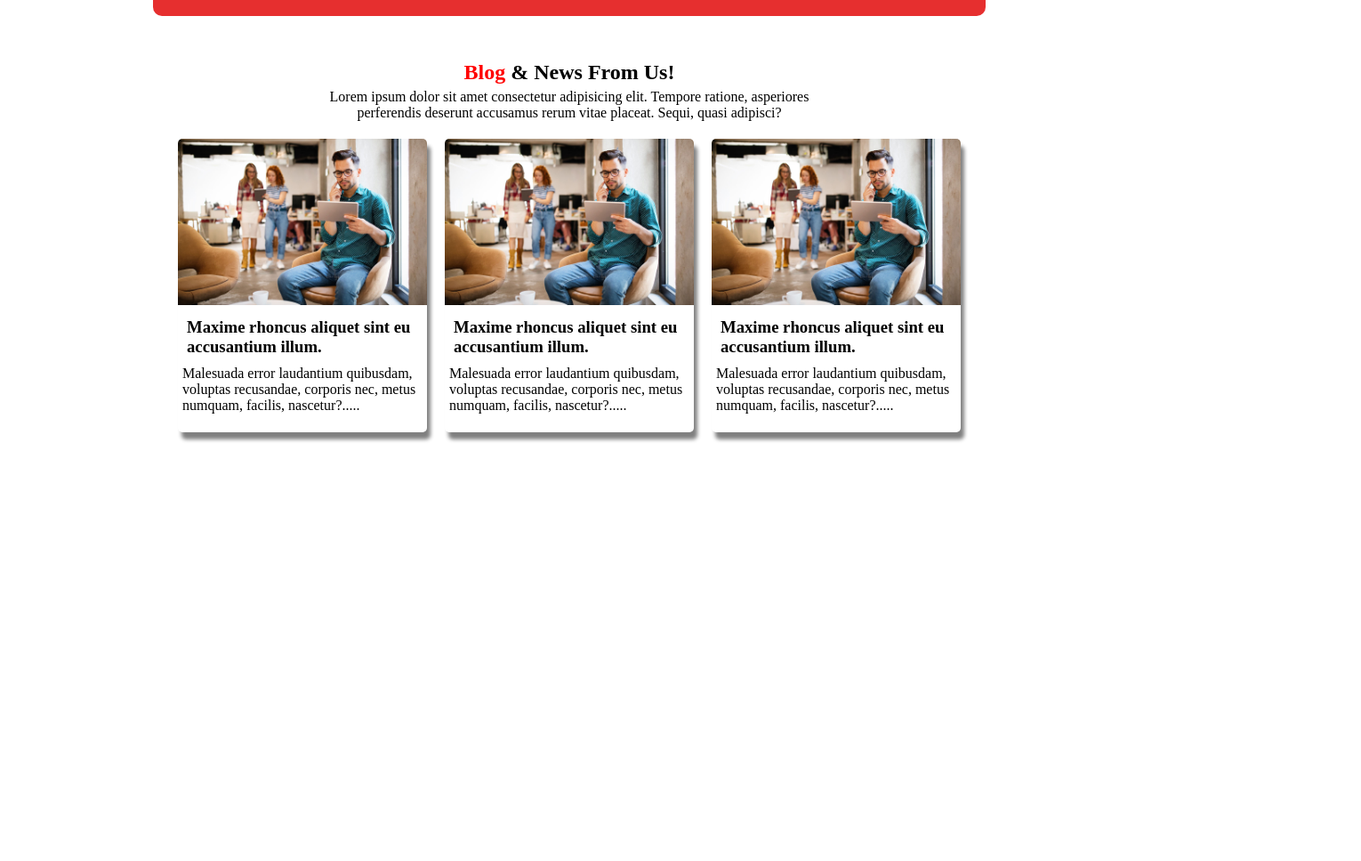
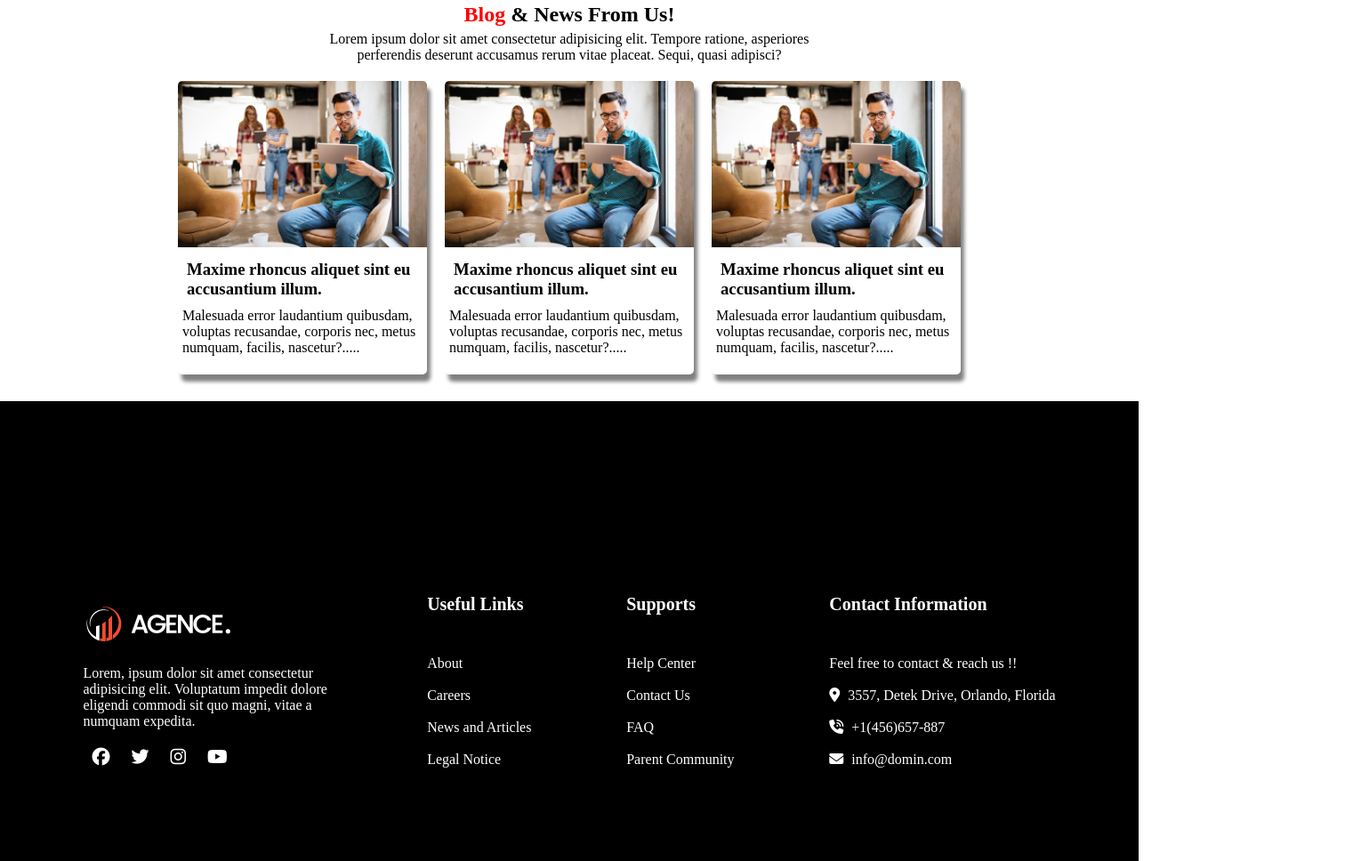
Before and after one commit to gopalbasak1/digital-agency, a plain HTML site: page index.html in a window 1280 px wide. Shown: the part 1832-2800 px from the top of the page at 89% size, 1530 px wide, since content can reach past the window. Before the commit the page ends 2348 px from the top, so only its background shows below. Drawn offline with Linux system fonts and the light colour scheme.

Commit message:
footer section created

```diff
--- a/index.html
+++ b/index.html
@@ -4,6 +4,7 @@
     <meta charset="UTF-8">
     <meta name="viewport" content="width=device-width, initial-scale=1.0">
     <title>Digital Agency</title>
+    <script src="https://kit.fontawesome.com/526ec44a64.js" crossorigin="anonymous"></script>
     <link rel="stylesheet" href="style.css">
 </head>
 <body>
@@ -67,7 +68,7 @@
             </div>
         </section>
 
-        <section>
+        <section class="service">
             <div class="service-container">
                 <div class="service-left">
                     <button class="btn-primary sl-btn">Hire us now</button>
@@ -119,7 +120,7 @@
             </div>
         </section>
 
-        <section>
+        <section class="appointment">
             <div class="appointment-container">
                 <div class="phone-call">
                     <img class="icon" src="./asset/icons/phone-call.png" alt="">
@@ -168,6 +169,54 @@
         </section>
     </main>
 
-    <footer></footer>
+    <footer>
+
+            <div class="footer-container">
+                <div class="footer-part">
+                    <div class="footer-first">
+                        <img src="./asset/logo/logo.png" alt="">
+                        <p>Lorem, ipsum dolor sit amet consectetur adipisicing elit. Voluptatum impedit dolore eligendi commodi sit quo magni, vitae a numquam expedita.</p>
+                        <div class="social-link">
+                            <span><i class="fa-brands fa-facebook"></i></span>
+                            <span><i class="fa-brands fa-twitter"></i></span>
+                            <span><i class="fa-brands fa-instagram"></i></span>
+                            <span><i class="fa-brands fa-youtube"></i></span>
+                        </div>
+                    </div>
+                    <div class="footer-second">
+                        <h4>Useful Links</h4>
+                        <ul>
+                            <li>About</li>
+                            <li>Careers</li>
+                            <li>News and Articles</li>
+                            <li>Legal Notice</li>
+                        </ul>
+                    </div>
+                    <div class="footer-second">
+                        <h4>Supports</h4>
+                        <ul>
+                            <li>Help Center</li>
+                            <li>Contact Us</li>
+                            <li>FAQ</li>
+                            <li>Parent Community</li>
+                        </ul>
+                    </div>
+
+                    <div class="footer-second">
+                        <h4>Contact Information</h4>
+                        <ul>
+                            <li>Feel free to contact & reach us !!</li>
+                            <li><i class="fa-solid fa-location-dot"></i> 3557, Detek Drive, Orlando, Florida</li>
+                            <li><i class="fa-solid fa-phone-volume"></i> +1(456)657-887</li>
+                            <li><i class="fa-solid fa-envelope"></i> info@domin.com</li>
+                        </ul>
+                    </div>
+                </div>
+
+                <p class="copy">Copyright @ 2022 Agence. All rights reserved.</p>
+            </div>
+
+
+    </footer>
 </body>
 </html>
--- a/style.css
+++ b/style.css
@@ -90,18 +90,25 @@
     color:black;
     background-color: white;
 }
+/* Service CSS */
 
+.service{
+    width:1400px;
+    height: 100vh;
+}
 .service-container{
+    width:100%;
     background-image: url('./asset/image/footer-bg.png'), linear-gradient(rgba(0,0,0,.9),rgba(0,0,0,.9));
     background-blend-mode: overlay;
     background-position: center;
     background-size: cover;
     background-repeat: no-repeat;
-    height: 100vh;
+
     color:white;
     display:flex;
     align-items: center;
-    padding:25px;
+    padding:65px;
+
 }
 
 .service-left h1{
@@ -180,15 +187,19 @@
 }
 
 /* Appointmen CSS */
+
+.appointment{
+    width:80%;
+    margin:0 auto;
+}
 .appointment-container{
     display:flex;
     justify-content: space-around;
-    width:70%;
     margin:auto;
     padding:20px;
     background-color: rgba(228, 25, 25, 0.9);
     border-radius: 10px;
-    margin-top:-30px;
+    margin-top:-45px;
     align-items: center;
     color:white;
     margin-bottom:20px;
@@ -265,3 +276,59 @@
 .card p{
     padding:0 5px 0 5px;
 }
+
+/* Footer CSS */
+
+.footer-container{
+    height: 100vh;
+    background-color: black;
+    color:white;
+    border-bottom:2px solid white;
+
+
+}
+.footer-part{
+    height: 80vh;
+    display:flex;
+    justify-content: space-around;
+    align-items: center;
+    border-bottom:1px solid white;
+    width:1200px;
+    margin:auto;
+}
+.footer-first{
+    width:280px;
+}
+
+.footer-first img{
+    margin-bottom:20px;
+}
+
+.footer-first p{
+    margin-bottom:20px;
+}
+
+.footer-first span{
+    font-size:20px;
+    padding:10px 10px;
+}
+
+.footer-second h4 {
+    margin-bottom: 22px;
+    font-size: 20px;
+    padding-bottom: 18px;
+}
+
+.footer-second ul li {
+    list-style: none;
+    margin-bottom: 6px;
+    line-height: 30px;
+}
+.footer-second ul li i{
+    padding-right:5px;
+}
+.copy{
+    margin:20px auto;
+    text-align: center;
+
+}
```
